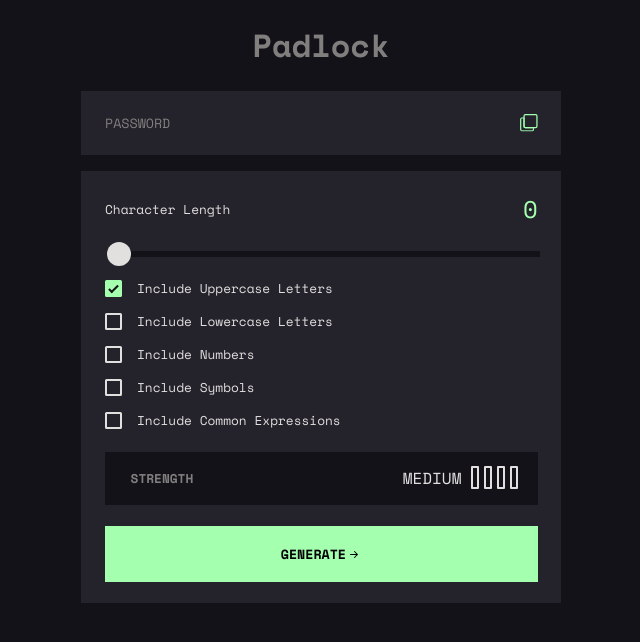
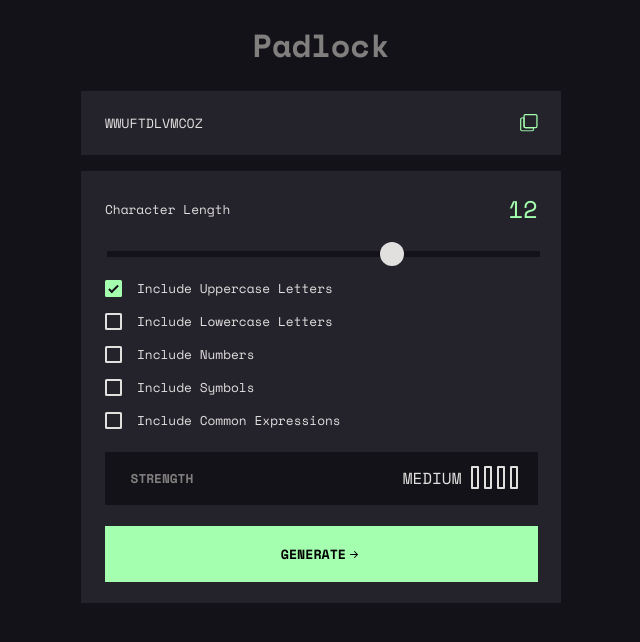
Before and after one commit to coolbmann/Project-Padlock, a plain HTML site: page index.html in a window 1280 px wide. Both pictures are taken after a click on the button "GENERATE". Shown: the whole page, without its empty margins (319-959 px from the left). Drawn offline with nearby package versions, Linux system fonts and the light colour scheme.

Commit message:
Recursive Generate Password
Added feature to ensure min 1 of each selected element is included in password assuming length > #options selected

```diff
--- a/index.html
+++ b/index.html
@@ -44,7 +44,7 @@
     </div>
 
     <div id="settings_slider-box">
-      <input id="settings_slider" type="range" min="0" max="18" value="0">
+      <input id="settings_slider" type="range" min="0" max="18" value="12">
     </div>
 
     <div id="settings_checkbox-section">
--- a/scripts/app.js
+++ b/scripts/app.js
@@ -124,24 +124,67 @@ window.addEventListener('DOMContentLoaded', () => {
   const generatePassword = () => {
     const passwordLength = slider.value;
 
+    // Initialise password and possible character arrays
     const randomCharacterArray = setCharacterArray();
     const generatedPasswordArray = [];
-    // Run function to check options and create randomised array
 
+    // Push random elements into array
     for (i=0; i < passwordLength; i++) {
       let randomElement = Math.floor(Math.random()*randomCharacterArray.length);
       generatedPasswordArray.push(randomCharacterArray[randomElement]);
     }
 
+    // Convert password array to string
     const passwordString = generatedPasswordArray.join("");
 
-    // For loop to pass in a value in array of specified length
-    displayPassword(passwordString);
-
+    // Check if password includes at least one of each selection, else try again
+    if (checkPassword(passwordString)) {
+      displayPassword(passwordString);
+    }
+    else {
+      generatePassword();
+    }
   }
 
+  const checkPassword = (password) => {
+    // Check how many options are selected
+    const optionsSelected = Object.values(checkSelectedOptions()).reduce((a, item) => a + item, 0)
 
+    // Only apply logic if length is >= number of true options ex.regexp
+    if (optionsSelected > slider.value) {
+      return true;
+    }
 
+    // Check that at least 1 item from respective array is included in string if option selected
+    const selectedOptions = checkSelectedOptions();
+    const passString = (character) => {return password.includes(character)};
+
+    if (selectedOptions.uppercase) {
+      if (!uppercaseCharacters.some(passString)) {
+        return false;
+      }
+    }
+
+    if (selectedOptions.lowercase) {
+      if (!lowercaseCharacters.some(passString)) {
+        return false;
+      }
+    }
+
+    if (selectedOptions.numbers) {
+      if (!numbers.some(passString)) {
+        return false;
+      }
+    }
+
+    if (selectedOptions.symbols) {
+      if (!symbols.some(passString)) {
+        return false;
+      }
+    }
+
+    return true;
+  }
 
   slider.addEventListener('input', (event) => {
     characterLengthDisplay.innerText = event.target.value;
@@ -151,5 +194,7 @@ window.addEventListener('DOMContentLoaded', () => {
 
   setCheckboxListeners();
   setButtonState();
+  // Show initial character length value
+  characterLengthDisplay.innerText = slider.value;
 
 });
```
